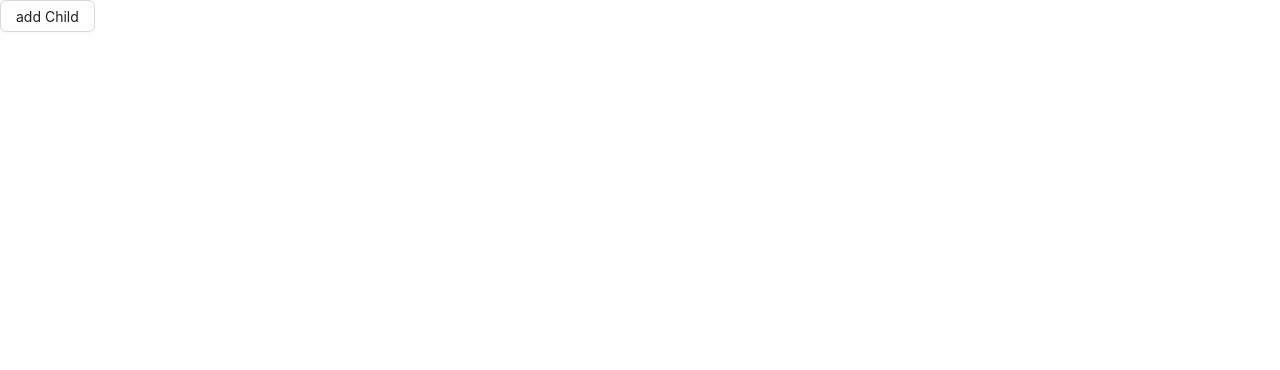
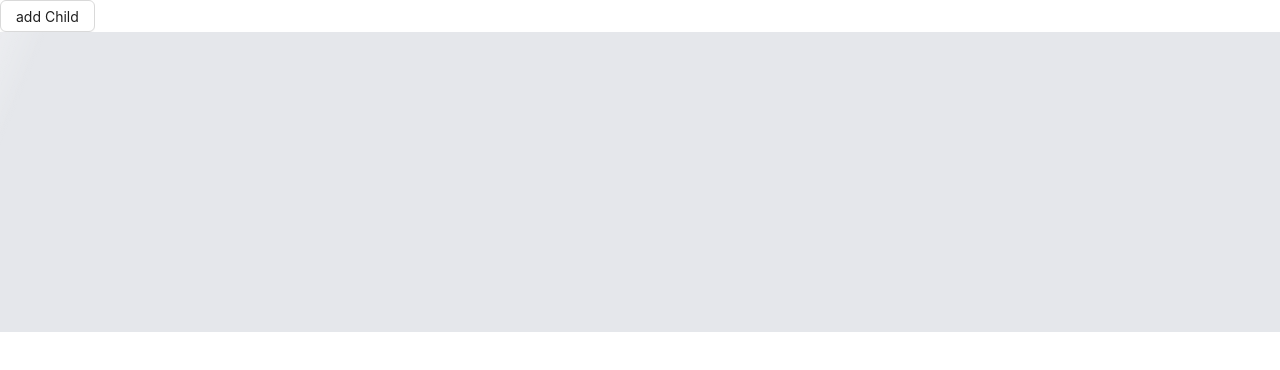
Before and after one commit to Jimmylxue/daily-store, a React (Vite) app in the folder packages/snowweb/: page / in a window 1280 px wide. Shown: the top 370 px of the page. Built offline with nearby package versions, Linux system fonts and the light colour scheme.

Commit message:
:zep: sweep组件

```diff
--- a/packages/snowweb/src/App.tsx
+++ b/packages/snowweb/src/App.tsx
@@ -12,6 +12,7 @@ import MemoDemo from './components/memoDemo'
 import RouterBug from './components/routerBug'
 import { MoBxDemo } from './components/mobx'
 import { DeepDemo } from './components/mobx/deep'
+import { Sweep } from './components/snowDesign'
 // import MemoDemo2 from './components/memoDemo/demo2'
 // import { Link } from 'react-router-dom'
 // const snow_animate = require('./')
@@ -27,6 +28,14 @@ function App() {
 			<Link to="/vite_plugin">vite_plugin</Link> */}
 			{/* <SetStateDemo /> */}
 			<DeepDemo />
+			<Sweep>
+				<div
+					className=" w-full bg-gray-200"
+					style={{
+						height: 300,
+					}}
+				></div>
+			</Sweep>
 			{/* <MemoDemo /> */}
 			{/* <MemoDemo2 />
 			<LuckDraw prizeList={mockList} drawType="NINE_LATTICE" />
--- /dev/null
+++ b/packages/snowweb/src/components/snowDesign/Sweep/index.tsx
@@ -0,0 +1,36 @@
+import { CSSProperties, FC, HTMLAttributes, useMemo } from 'react'
+import './style.css'
+
+interface TProps extends HTMLAttributes<HTMLDivElement> {
+	lightWidth?: CSSProperties['width']
+	lightBg?: string
+	lightDegree?: string
+	duration?: string
+}
+
+export const Sweep: FC<TProps> = props => {
+	const {
+		children,
+		lightWidth = 80,
+		lightDegree = '22.5deg',
+		lightBg = 'linear-gradient(90deg, rgba(255, 255, 255, 0) 0%, rgba(255, 255, 255, .24) 50.04%, rgba(255, 255, 255, 0) 99.37%)',
+		duration = '2s',
+	} = props
+
+	const sweepLightStyle = useMemo(() => {
+		return {
+			width: lightWidth,
+			background: lightBg,
+			transform: `rotate(${lightDegree}) scaleY(2)`,
+		}
+	}, [lightBg, lightWidth, lightDegree])
+
+	return (
+		<div className="container">
+			{children}
+			<div className="mask">
+				<div className="sweepLight" style={sweepLightStyle}></div>
+			</div>
+		</div>
+	)
+}
--- /dev/null
+++ b/packages/snowweb/src/components/snowDesign/Sweep/style.css
@@ -0,0 +1,31 @@
+@keyframes sweep {
+  0% {
+    transform: translateX(-100%);
+  }
+
+  100% {
+    transform: translateX(200%);
+  }
+}
+
+.container {
+  position: relative;
+  overflow: hidden;
+  transition: opacity 300ms;
+  opacity: 1;
+}
+
+.mask {
+  position: absolute;
+  top: 0;
+  left: 0;
+  width: 100%;
+  height: 100%;
+  animation: sweep 2.4s infinite linear;
+  /* background-color: red; */
+}
+
+.sweepLight {
+  height: 100%;
+  transform-origin: top right;
+}
--- /dev/null
+++ b/packages/snowweb/src/components/snowDesign/index.tsx
@@ -0,0 +1 @@
+export * from './Sweep'
```
